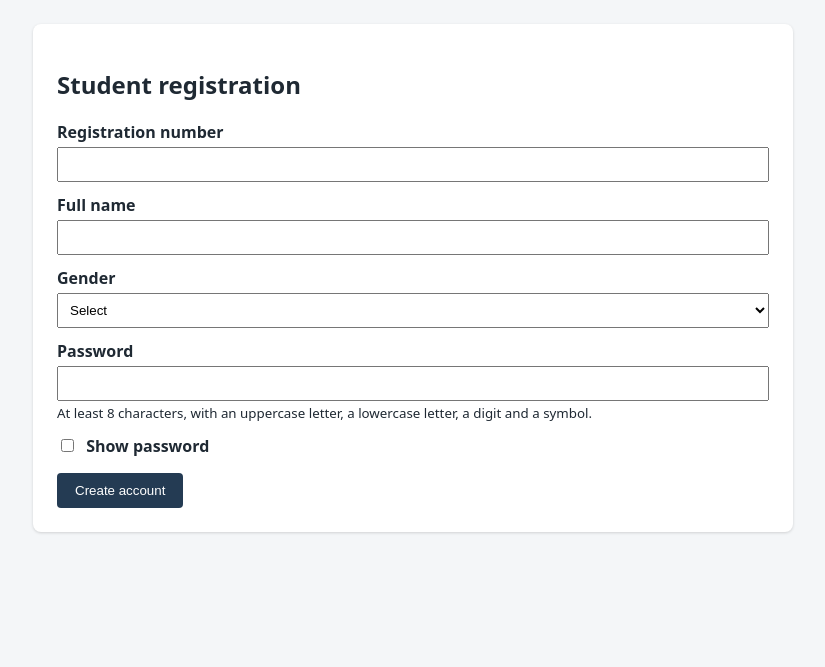
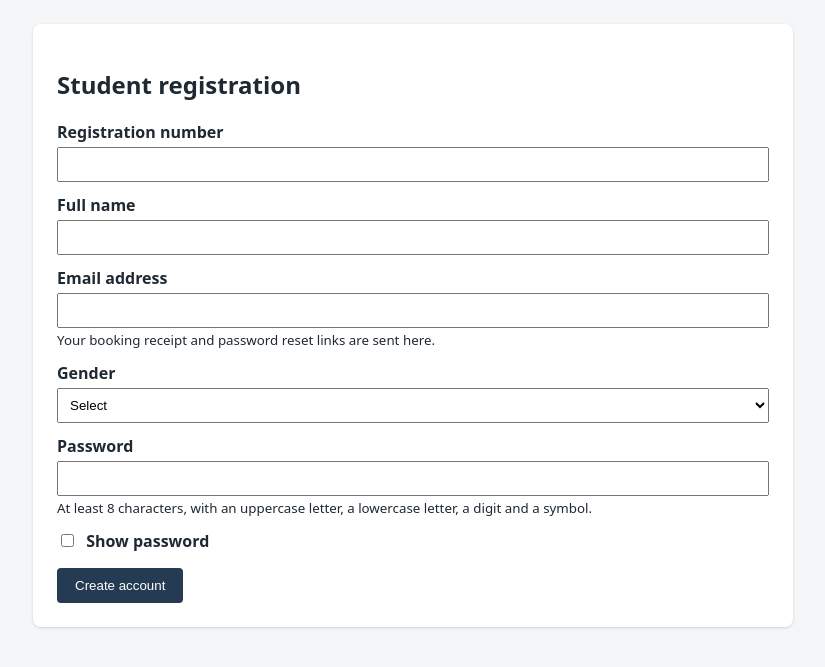
Before and after one commit to alecki-coder/Hostel_System, a Flask app: page /register in a window 1280 px wide. Shown: the part 46-713 px from the top of the page, without its empty margins (227-1052 px from the left). Run offline with Flask 3, Linux system fonts and the light colour scheme; some libraries are stand-ins or nearby versions.

Commit message:
Add email field to registration form

```diff
--- a/templates/register.html
+++ b/templates/register.html
@@ -11,6 +11,10 @@
 
     <label for="full_name">Full name</label>
     <input id="full_name" name="full_name" required maxlength="100">
+
+    <label for="email">Email address</label>
+    <input id="email" name="email" type="email" required maxlength="120" autocomplete="email">
+    <small>Your booking receipt and password reset links are sent here.</small>
 
     <label for="gender">Gender</label>
     <select id="gender" name="gender" required>
```
